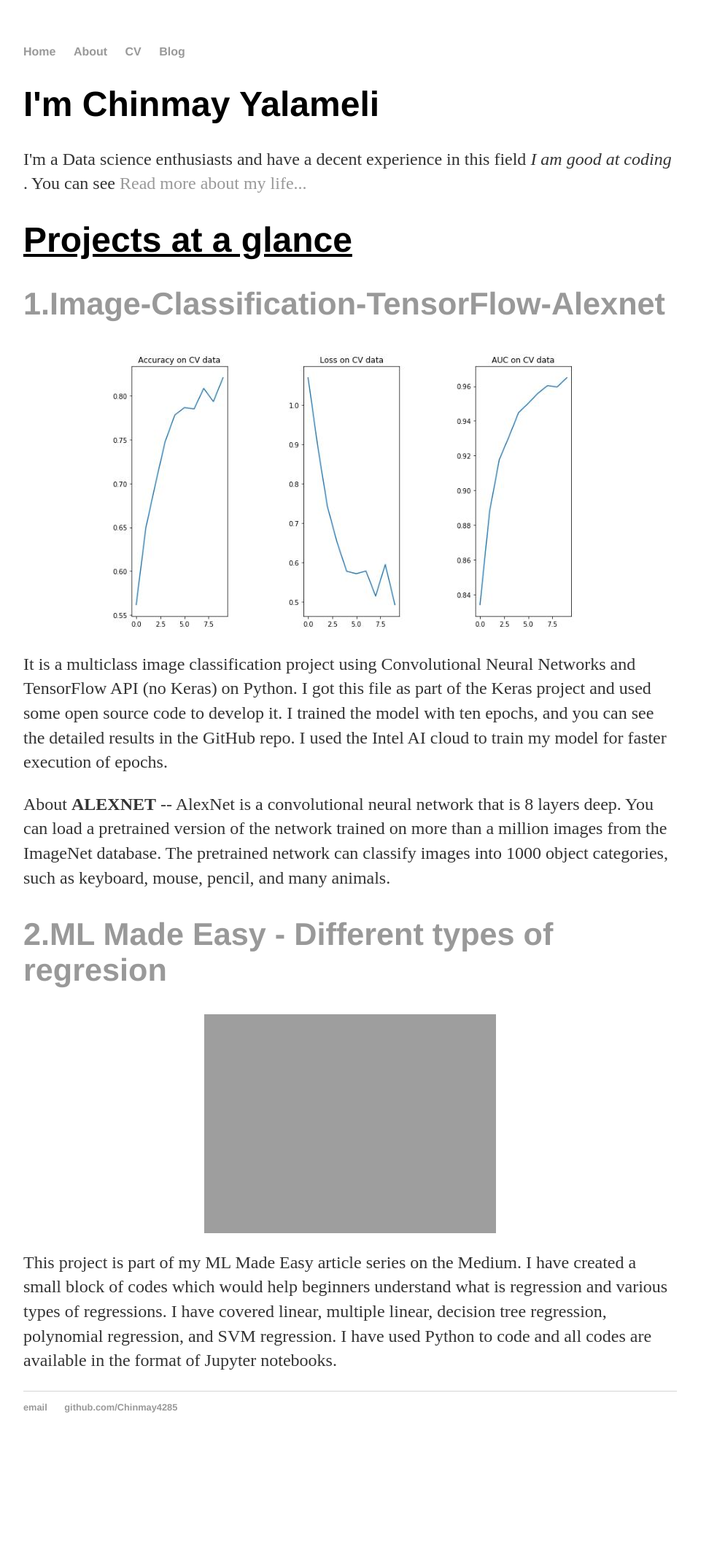
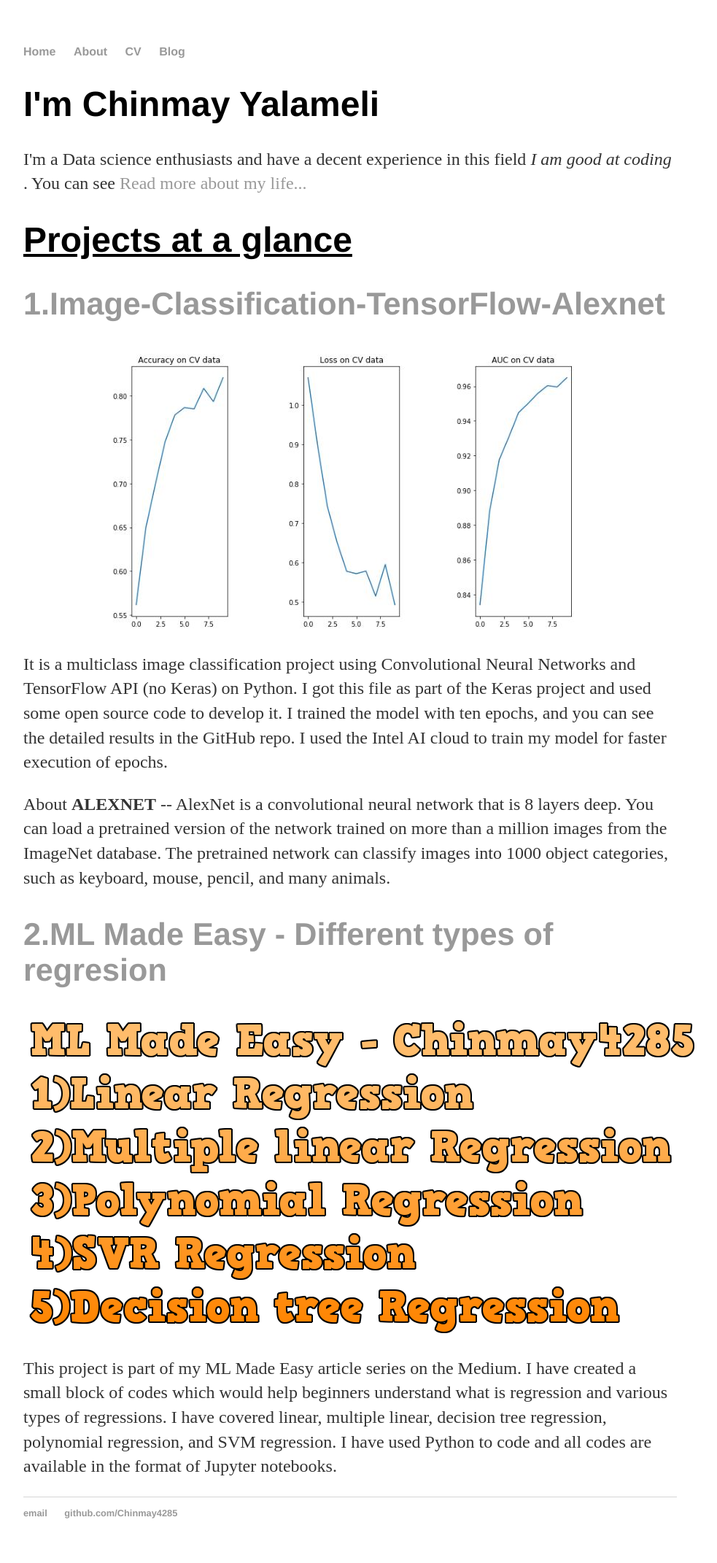
Before and after one commit to Chinmay4285/Chinmay4285.github.io, a Jekyll site: the page built from index.html, in a window 1280 px wide. Shown: the whole page at 73% size, without its empty margins (160-1143 px from the left). Built offline with Jekyll 4.4.1, drawn with Linux system fonts in a browser that asks for light colours; before the commit the page ends 1997 px from its top, so only the background shows below that.

Commit message:
Update index.html

```diff
--- a/index.html
+++ b/index.html
@@ -16,7 +16,7 @@ title: Chinmay Yalameli
 			<p> About <b>ALEXNET</b> -- AlexNet is a convolutional neural network that is 8 layers deep. You can load a pretrained version of the network trained on more than a million images from the ImageNet database. The pretrained network can classify images into 1000 object categories, such as keyboard, mouse, pencil, and many animals.</p>
 
 			<h2 style="color:blue"><a href="https://github.com/Chinmay4285/ML-Made-easy_Regression" target="_blank">2.ML Made Easy - Different types of regresion</a></h2>
-			<img src="{{site.url}}/Images/Regression.jpg" style="display: block; margin: auto;"/>
+			<img src="{{site.url}}/Images/Regression.png" style="display: block; margin: auto;"/>
 			<p>This project is part of my ML Made Easy article series on the Medium. I have created a small block of codes which would help beginners understand what is
 			regression and various types of regressions. I have covered linear, multiple linear, decision tree regression, polynomial regression, and SVM regression. I have used Python to code and
 			all codes are available in the format of Jupyter notebooks.</p>
```
